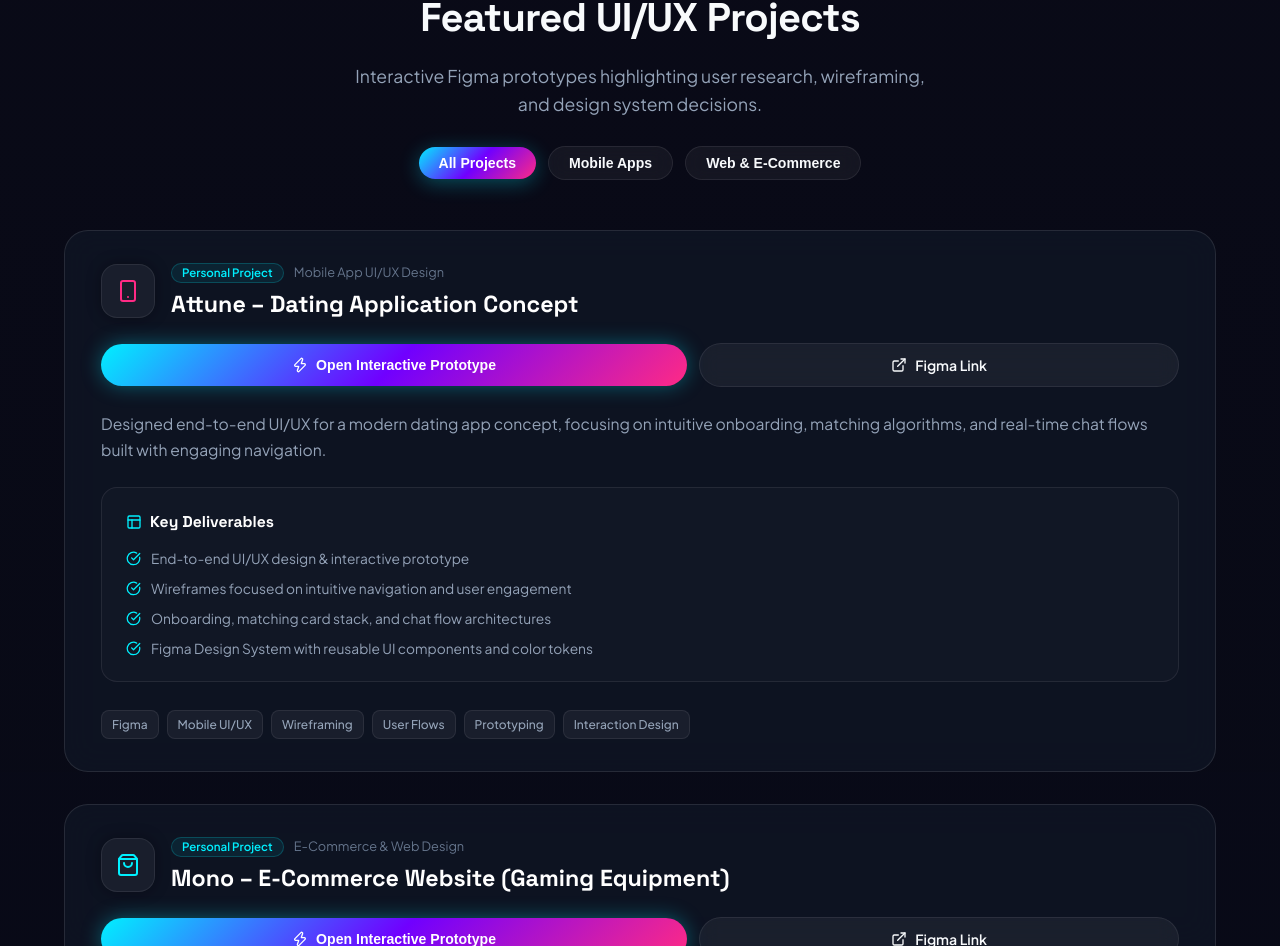
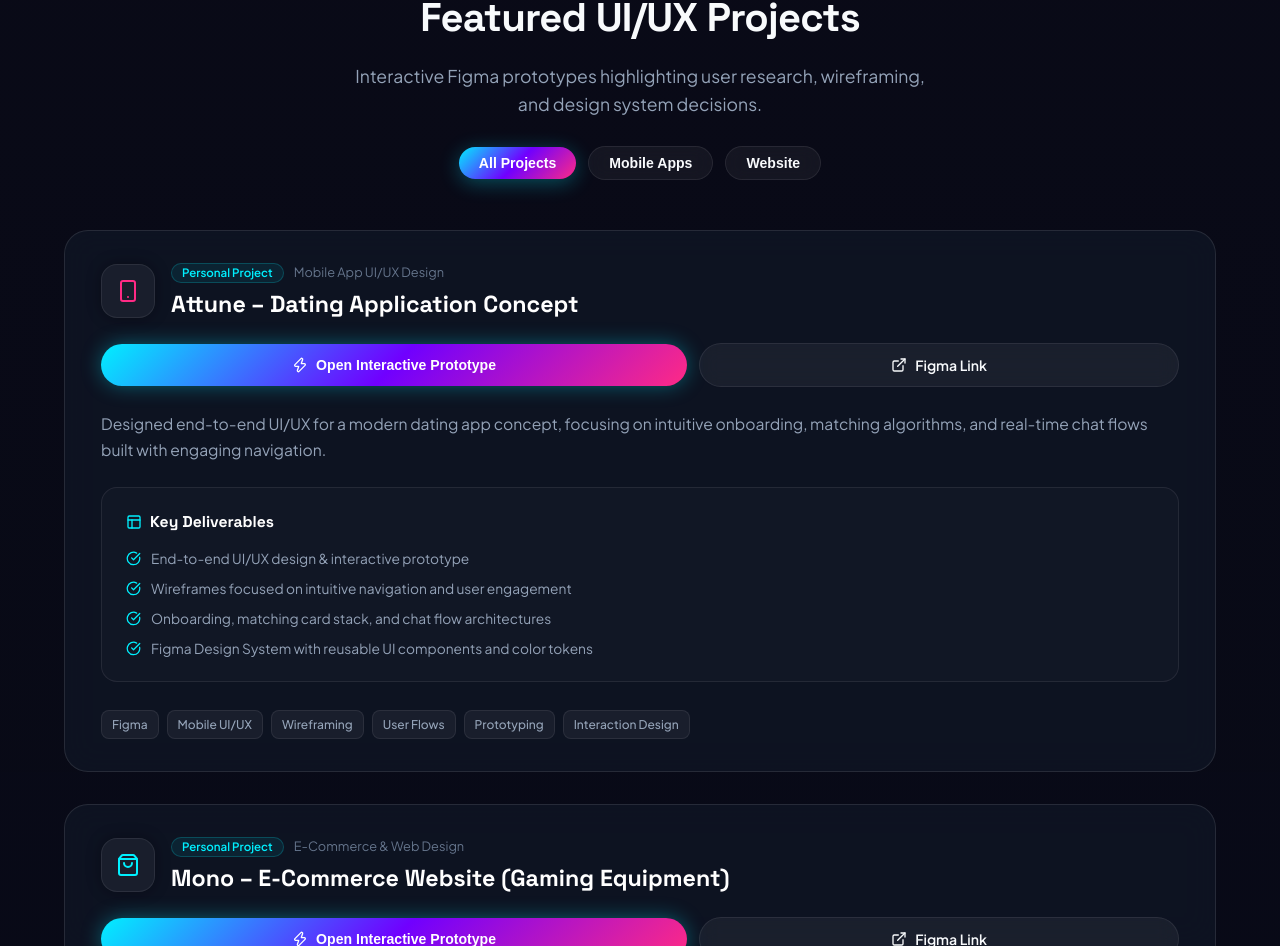
Before and after one commit to blackmorego/Blesson-Sunil-Portfolio, a React (Vite) app: page / in a window 1280 px wide. Shown: the part 3186-4132 px from the top of the page. Built offline with nearby package versions, Linux system fonts and the light colour scheme; no server answers.

Commit message:
Update web project filter text to Website

```diff
--- a/src/components/Projects.jsx
+++ b/src/components/Projects.jsx
@@ -225,7 +225,7 @@
             className={filter === 'web' ? 'btn-primary' : 'btn-secondary'}
             style={{ padding: '8px 20px', fontSize: '0.88rem' }}
           >
-            Web & E-Commerce
+            Website
           </button>
         </div>
       </div>
```
